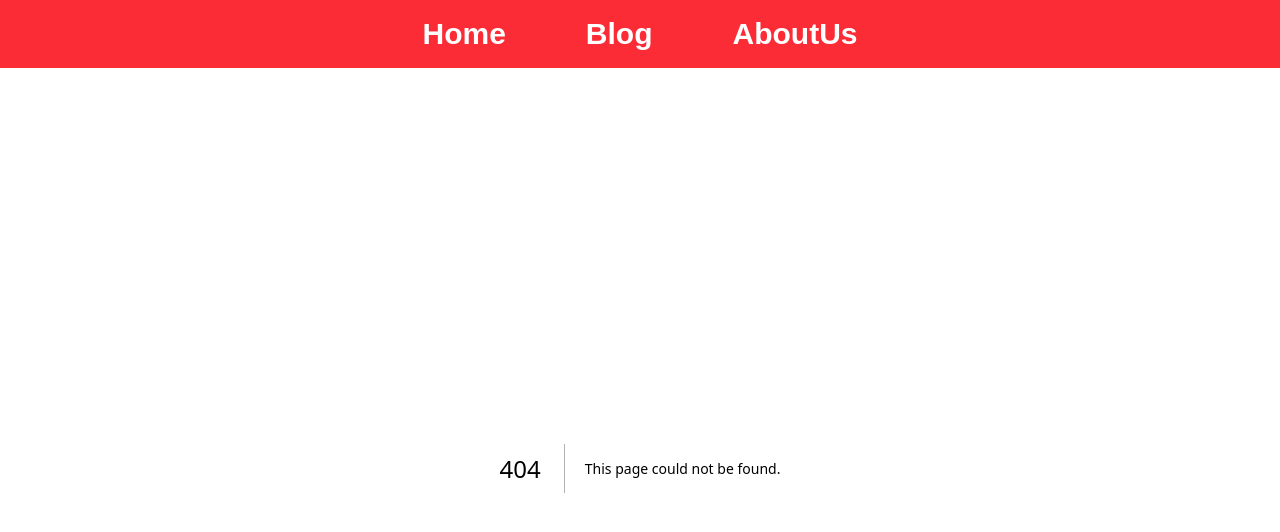
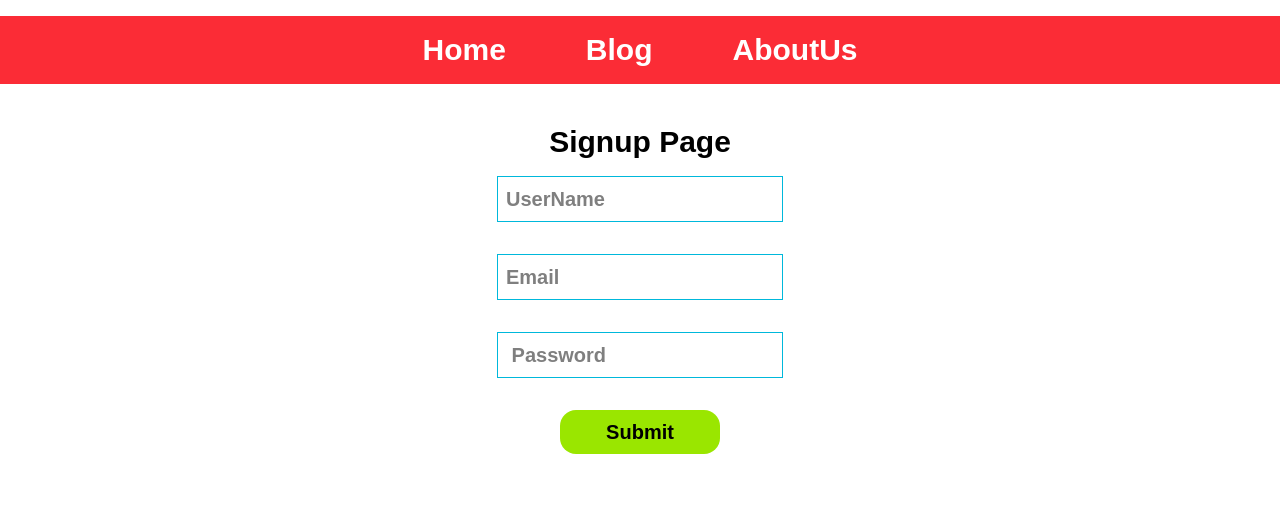
Before and after one commit to Liorhx/Git-learning, a Next.js app in the folder my-app/: page /signup in a window 1280 px wide. Before the commit this address had no page. Shown: the top 532 px of the page. Built offline with nearby package versions, Linux system fonts and the light colour scheme.

Commit message:
Add user authentication with signup and login functionality, integrate bcrypt for password hashing, and create User model

```diff
--- a/my-app/package.json
+++ b/my-app/package.json
@@ -9,6 +9,7 @@
     "lint": "eslint"
   },
   "dependencies": {
+    "bcryptjs": "^3.0.3",
     "mongoose": "^9.5.0",
     "next": "16.2.3",
     "react": "19.2.4",
--- /dev/null
+++ b/my-app/src/app/api/auth/[...nextauth].js
@@ -0,0 +1,15 @@
+import NextAuth from "next-auth";
+import GithubProvider from "next-auth/providers/github";
+
+export const authOptions = {
+  // Configure one or more authentication providers
+  providers: [
+    GithubProvider({
+      clientId: process.env.GITHUB_ID,
+      clientSecret: process.env.GITHUB_SECRET,
+    }),
+    // ...add more providers here
+  ],
+};
+
+export default NextAuth(authOptions);
--- /dev/null
+++ b/my-app/src/app/api/auth/signup/route.js
@@ -0,0 +1,44 @@
+import db from "@/lib/db";
+import User from "@/models/User";
+import bcrypt from "bcryptjs";
+
+export async function POST(request) {
+  try {
+    await db();
+    const body = await request.json();
+    const { username, email, password } = body;
+    console.log("Received data:", { username, email, password });
+    const existingUser = await User.findOne({ email });
+    if (existingUser) {
+      return Response.json(
+        {
+          message: "User Already Exists",
+        },
+        { status: 400 },
+      );
+    } else {
+      const hashedPassword = await bcrypt.hash(password, 10);
+      const newUser = new User({
+        username,
+        email,
+        password: hashedPassword,
+      });
+      await newUser.save();
+      return Response.json(
+        {
+          message: "User Created Successfully",
+          data: newUser,
+        },
+        { status: 201 },
+      );
+    }
+  } catch (error) {
+    return Response.json(
+      {
+        message: "Error Creating User",
+        error: error.message,
+      },
+      { status: 500 },
+    );
+  }
+}
--- /dev/null
+++ b/my-app/src/app/login/page.js
@@ -0,0 +1,37 @@
+import React from "react";
+
+const page = () => {
+  return (
+    <div className=" mx-auto  mt-10 items-center flex flex-col">
+      <h1 className="text-3xl text-black font-bold  items-center">
+        Login Page
+      </h1>
+      <form className="flex flex-col  items-center gap-4 mt-4">
+        <label className="flex  text-3xl font-semibold  items-center  gap-2">
+          <input
+            type="email"
+            name="email"
+            placeholder="Email"
+            className="border p-2 mb-4 border-cyan-500 text-xl w-full"
+          ></input>
+        </label>
+        <label className="flex  text-3xl font-semibold  items-center  gap-2">
+          <input
+            type="password"
+            name="password"
+            placeholder=" Password"
+            className="border p-2 mb-4 text-xl border-cyan-500 w-full"
+          ></input>
+        </label>
+        <button
+          type="submit"
+          className="font-semibold hover:bg-lime-600 cursor-pointer rounded-2xl p-2 text-xl bg-lime-400 w-40"
+        >
+          Submit
+        </button>
+      </form>
+    </div>
+  );
+};
+
+export default page;
--- a/my-app/src/app/page.js
+++ b/my-app/src/app/page.js
@@ -1,6 +1,6 @@
 import Image from "next/image";
 
-export default function Home() {
+export default function App() {
   return (
     <h1 className="text-3xl text-black font-bold underline">Hello world!</h1>
   );
--- /dev/null
+++ b/my-app/src/app/signup/page.js
@@ -0,0 +1,62 @@
+"use client";
+import React from "react";
+
+const page = () => {
+  const handleSubmit = async (e) => {
+    e.preventDefault();
+    const form = e.target;
+    const formData = new FormData(form);
+    console.log("formData:", Object.fromEntries(formData.entries()));
+    const res = await fetch("/api/auth/signup", {
+      method: "POST",
+      headers: {
+        "Content-Type": "application/json",
+      },
+      body: JSON.stringify(Object.fromEntries(formData.entries())),
+    });
+  };
+  return (
+    <div className=" mx-auto  mt-10 items-center flex flex-col">
+      <h1 className="text-3xl text-black font-bold  items-center">
+        Signup Page
+      </h1>
+      <form
+        onSubmit={handleSubmit}
+        className="flex flex-col  items-center gap-4 mt-4"
+      >
+        <label className="flex  text-3xl font-semibold  items-center  gap-2">
+          <input
+            type="text"
+            name="username"
+            placeholder="UserName"
+            className="border p-2 mb-4 border-cyan-500 text-xl w-full"
+          ></input>
+        </label>
+        <label className="flex  text-3xl font-semibold  items-center  gap-2">
+          <input
+            type="email"
+            name="email"
+            placeholder="Email"
+            className="border p-2 mb-4 border-cyan-500 text-xl w-full"
+          ></input>
+        </label>
+        <label className="flex  text-3xl font-semibold  items-center  gap-2">
+          <input
+            type="password"
+            name="password"
+            placeholder=" Password"
+            className="border p-2 mb-4 text-xl border-cyan-500 w-full"
+          ></input>
+        </label>
+        <button
+          type="submit"
+          className="font-semibold hover:bg-lime-600 cursor-pointer rounded-2xl p-2 text-xl bg-lime-400 w-40"
+        >
+          Submit
+        </button>
+      </form>
+    </div>
+  );
+};
+
+export default page;
--- /dev/null
+++ b/my-app/src/models/User.js
@@ -0,0 +1,22 @@
+import mongoose from "mongoose";
+
+const userSchema = new mongoose.Schema(
+  {
+    username: {
+      type: String,
+      required: true,
+    },
+    email: {
+      type: String,
+      required: true,
+      unique: true,
+    },
+    password: {
+      type: String,
+      required: true,
+    },
+  },
+  { timestamps: true },
+);
+
+export default mongoose.models.User || mongoose.model("User", userSchema);
```
Also changed, not shown: 1 other file (tests, documents, lock files or other folders).
